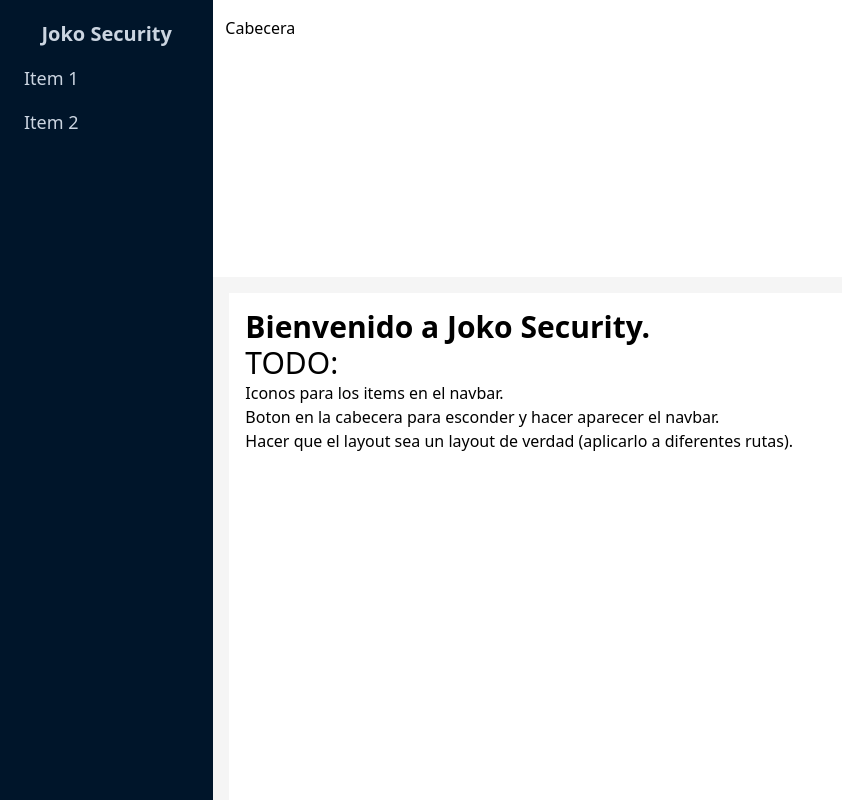
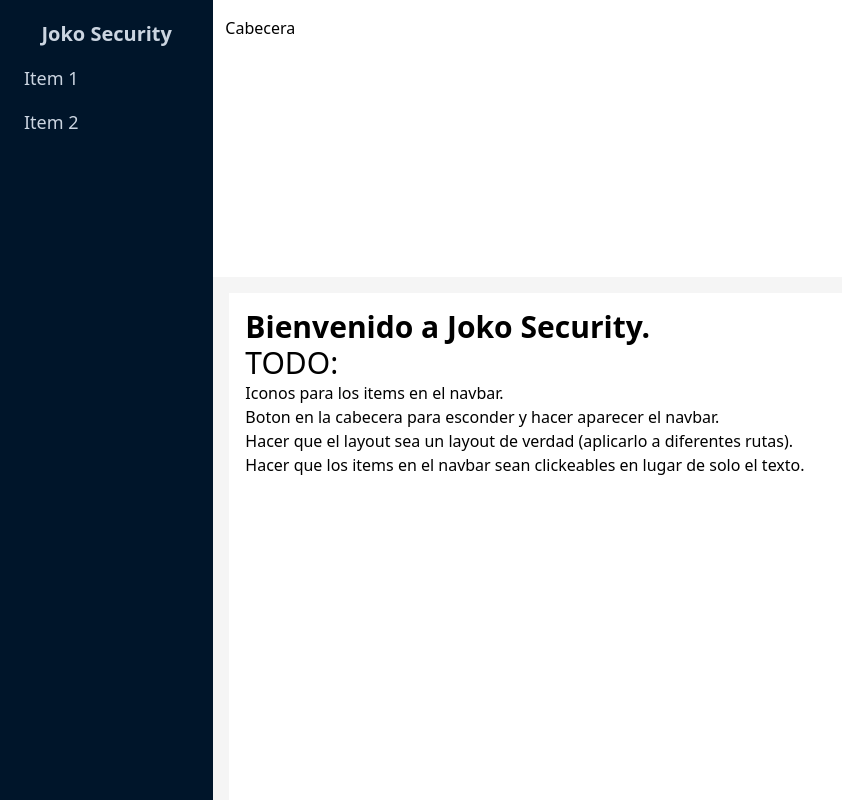
Before and after one commit to jokoframework/security-starter-react, a Next.js app: page / in a window 1280 px wide. Shown: the top 800 px of the page, without its empty margins (0-842 px from the left). Built offline with nearby package versions, Linux system fonts and the light colour scheme.

Commit message:
Agregar algo al TODO

```diff
--- a/src/pages/index.tsx
+++ b/src/pages/index.tsx
@@ -45,6 +45,9 @@ export default function Home() {
             <li>
               Hacer que el layout sea un layout de verdad (aplicarlo a diferentes rutas).
             </li>
+            <li>
+              Hacer que los items en el navbar sean clickeables en lugar de solo el texto.
+            </li>
           </ul>
         </div>
       </div>
```
